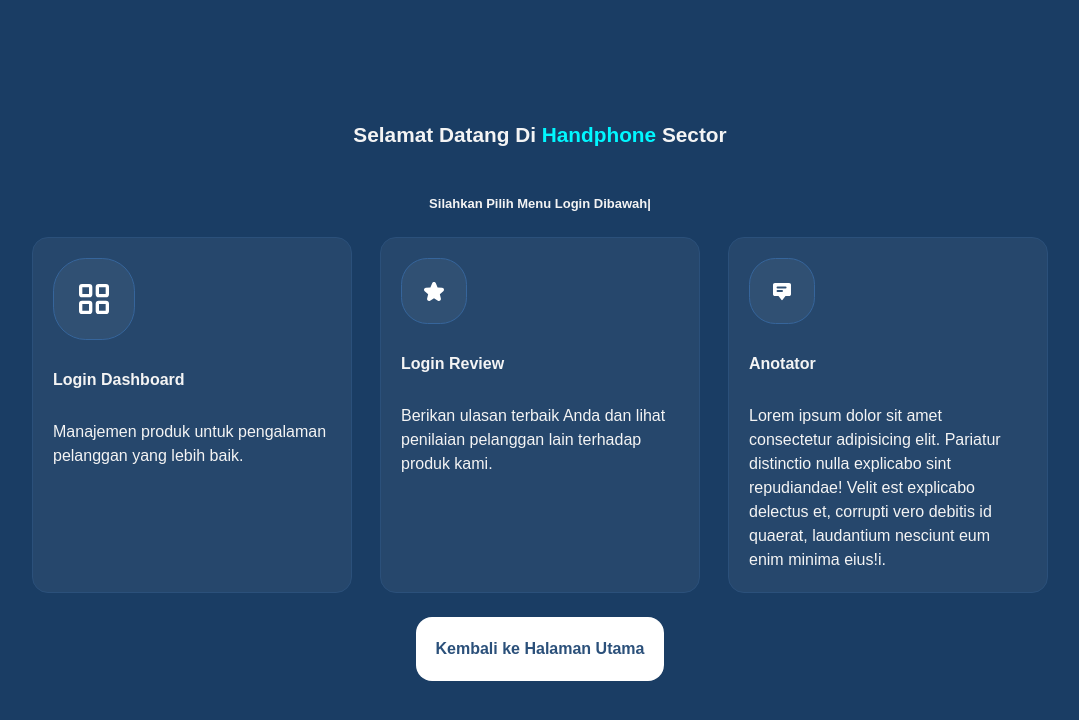
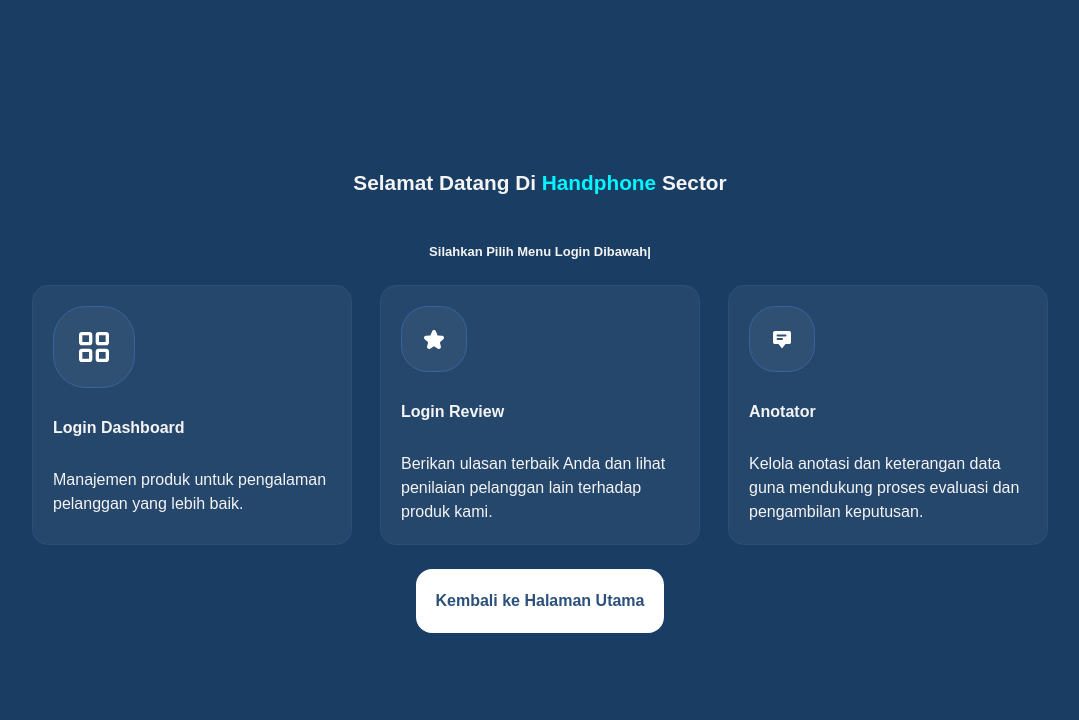
Before and after one commit to NaApipp/review_app, a Next.js app: page /handphone-sector in a window 1280 px wide. Shown: the top 720 px of the page, without its empty margins (100-1179 px from the left). Built offline with nearby package versions, Linux system fonts and the light colour scheme.

Commit message:
add desc text in card anotator

```diff
--- a/src/app/fashion-sector/page.tsx
+++ b/src/app/fashion-sector/page.tsx
@@ -108,10 +108,8 @@ export default function OnBoardingPage() {
             </div>
             <h1 className="mt-5 font-bold">Anotator</h1>
             <h1 className="mt-5 font-light">
-              Lorem ipsum dolor sit amet consectetur adipisicing elit. Pariatur
-              distinctio nulla explicabo sint repudiandae! Velit est explicabo
-              delectus et, corrupti vero debitis id quaerat, laudantium nesciunt
-              eum enim minima eius!i.{" "}
+              Kelola anotasi dan keterangan data guna mendukung proses evaluasi
+              dan pengambilan keputusan.{" "}
             </h1>
           </Link>
         </div>
--- a/src/app/handphone-sector/page.tsx
+++ b/src/app/handphone-sector/page.tsx
@@ -110,10 +110,8 @@ export default function OnBoardingPage() {
             </div>
             <h1 className="mt-5 font-bold">Anotator</h1>
             <h1 className="mt-5 font-light">
-              Lorem ipsum dolor sit amet consectetur adipisicing elit. Pariatur
-              distinctio nulla explicabo sint repudiandae! Velit est explicabo
-              delectus et, corrupti vero debitis id quaerat, laudantium nesciunt
-              eum enim minima eius!i.{" "}
+              Kelola anotasi dan keterangan data guna mendukung proses evaluasi
+              dan pengambilan keputusan.{" "}
             </h1>
           </Link>
         </div>
--- a/src/app/laptop-sector/page.tsx
+++ b/src/app/laptop-sector/page.tsx
@@ -108,10 +108,8 @@ export default function OnBoardingPage() {
             </div>
             <h1 className="mt-5 font-bold">Anotator</h1>
             <h1 className="mt-5 font-light">
-              Lorem ipsum dolor sit amet consectetur adipisicing elit. Pariatur
-              distinctio nulla explicabo sint repudiandae! Velit est explicabo
-              delectus et, corrupti vero debitis id quaerat, laudantium nesciunt
-              eum enim minima eius!i.{" "}
+              Kelola anotasi dan keterangan data guna mendukung proses evaluasi
+              dan pengambilan keputusan.{" "}
             </h1>
           </Link>
         </div>
```
